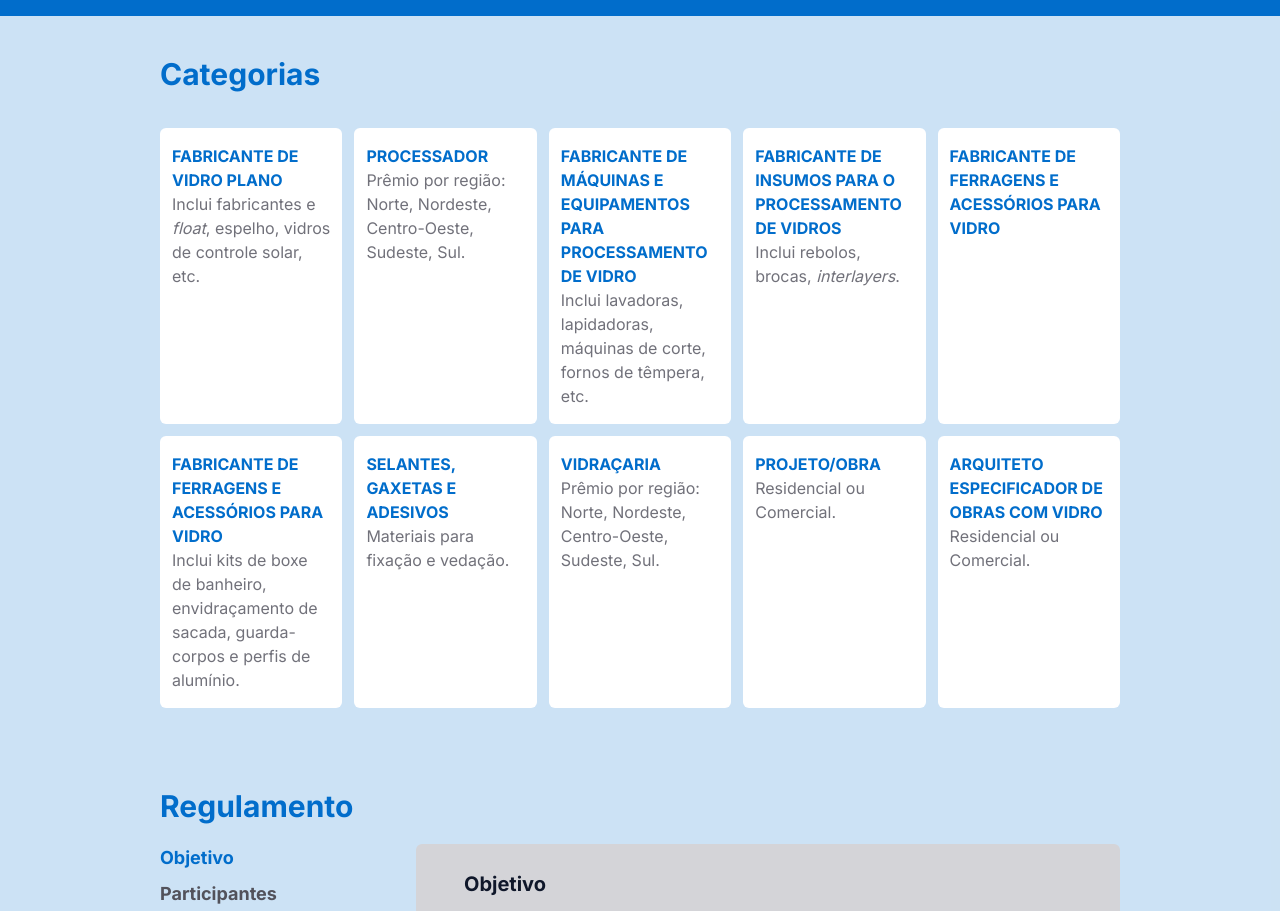
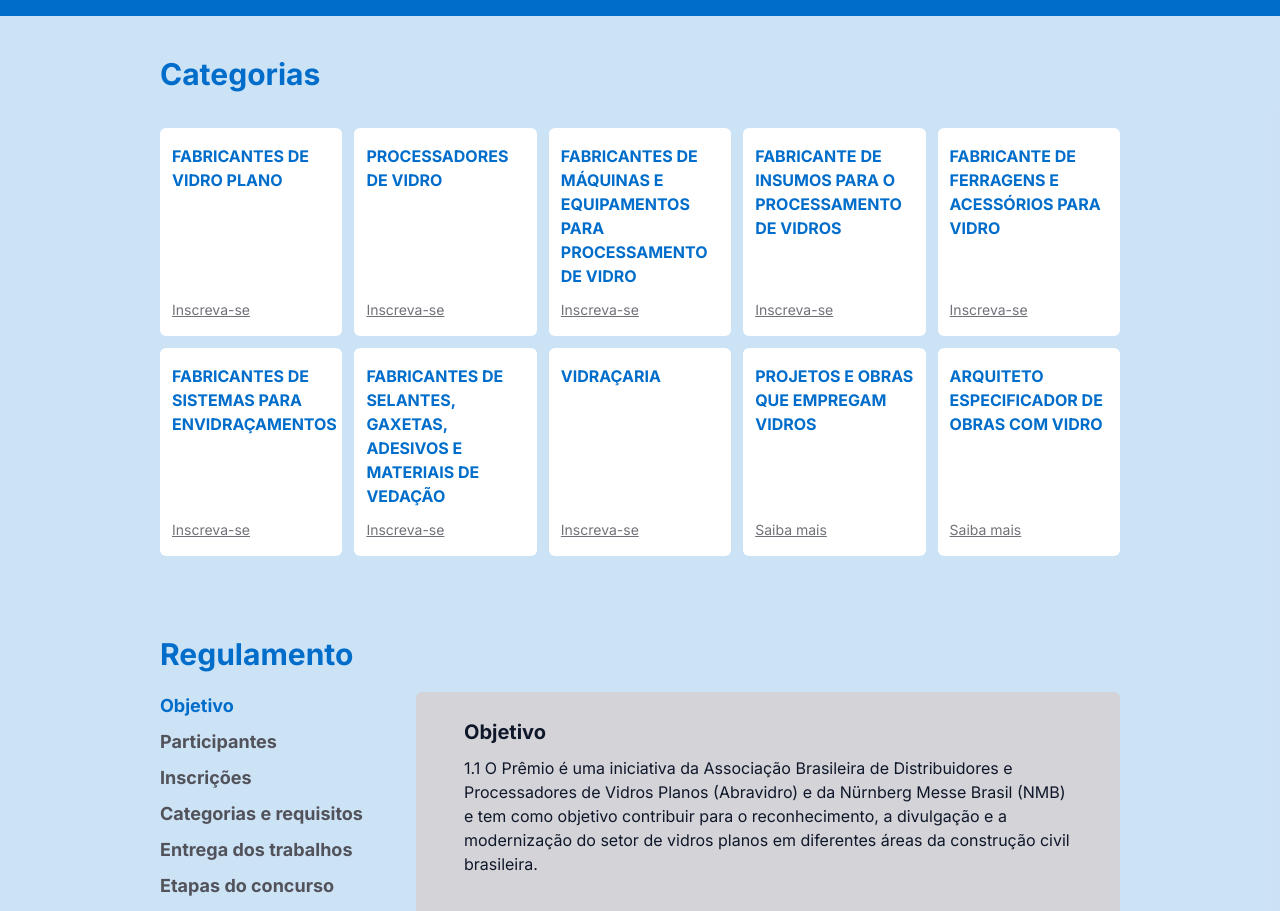
Before and after one commit to VerbusComunicacao/premio-abravidro, a Next.js app: page / in a window 1280 px wide. Shown: the part 1160-2071 px from the top of the page. Built offline with nearby package versions, Linux system fonts and the light colour scheme.

Commit message:
categorias alteradas

```diff
--- a/package.json
+++ b/package.json
@@ -13,6 +13,7 @@
     "@radix-ui/react-accordion": "^1.1.2",
     "@radix-ui/react-dialog": "^1.0.5",
     "@radix-ui/react-icons": "^1.3.0",
+    "@radix-ui/react-popover": "^1.0.7",
     "class-variance-authority": "^0.7.0",
     "clsx": "^2.1.0",
     "framer-motion": "^11.0.23",
--- a/src/app/page.tsx
+++ b/src/app/page.tsx
@@ -23,55 +23,55 @@ export default function Home() {
           <div className=" ">
             <Subtitle>Categorias</Subtitle>
             <div className="grid md:grid-cols-2 lg:grid-cols-5 gap-3 mt-5 content-start">
-              <Category title={'Fabricante de vidro plano'}>
-                Inclui fabricantes e <i>float</i>, espelho, vidros de controle
-                solar, etc.
-              </Category>
-
-              <Category title={'Processador'}>
-                Prêmio por região: Norte, Nordeste, Centro-Oeste, Sudeste, Sul.
-              </Category>
-
               <Category
-                title={
-                  'Fabricante de máquinas e equipamentos para processamento de vidro'
-                }
-              >
-                Inclui lavadoras, lapidadoras, máquinas de corte, fornos de
-                têmpera, etc.
-              </Category>
-
-              <Category
-                title={'Fabricante de insumos para o processamento de vidros'}
-              >
-                Inclui rebolos, brocas, <i>interlayers</i>.
-              </Category>
-
-              <Category
-                title={'Fabricante de ferragens e acessórios para vidro'}
+                title={'Fabricantes de vidro plano'}
+                link="https://docs.google.com/forms/d/e/1FAIpQLSdyFkpVUploo2yz06sqarKoj-FfL3xiIMCEjCzxutLXK-czJw/viewform?usp=sf_link"
               />
 
               <Category
-                title={'Fabricante de ferragens e acessórios para vidro'}
-              >
-                Inclui kits de boxe de banheiro, envidraçamento de sacada,
-                guarda-corpos e perfis de alumínio.
+                title={'Processadores de vidro'}
+                link="https://docs.google.com/forms/d/e/1FAIpQLSdW5ezvddFZJaNecGido2Wq86QI2u29u8oFzdQiL6Gxy3uouQ/viewform?usp=sf_link"
+              />
+
+              <Category
+                title="Fabricantes de máquinas e equipamentos para processamento de vidro"
+                link="https://docs.google.com/forms/d/e/1FAIpQLSetrdoD747Ztqu41NeXDhriZShvtam05OG3sFPhyOu9WQx7sg/viewform?usp=sf_link"
+              />
+
+              <Category
+                title="Fabricante de insumos para o processamento de vidros"
+                link="https://docs.google.com/forms/d/e/1FAIpQLSfq5loK_zUDKHkp7GJspsh-_piH093-VMtI6RzeQYAU9tOKbg/viewform?usp=sf_link"
+              />
+
+              <Category
+                title="Fabricante de ferragens e acessórios para vidro"
+                link=" https://docs.google.com/forms/d/e/1FAIpQLSeiiXV6HKHWr8BYhs6HnvteHMNgwS7b3J-gsz6yQUW5HcVDhw/viewform?usp=sf_link"
+              />
+
+              <Category
+                title="Fabricantes de sistemas para envidraçamentos"
+                link="https://docs.google.com/forms/d/e/1FAIpQLSe3CTeMPXn-kHPTFW9dqig_WYOL2lslVXqdc-tE9zUcAFcOhg/viewform?usp=sf_link"
+              />
+
+              <Category
+                title="Fabricantes de selantes, gaxetas, adesivos e materiais de vedação"
+                link="https://docs.google.com/forms/d/e/1FAIpQLSczfxrACoyMI4u0d8ZvOz1rvfGvOPLnLwAb605GAGY1bbf0yQ/viewform?usp=sf_link"
+              />
+
+              <Category
+                title={'Vidraçaria'}
+                link="https://docs.google.com/forms/d/e/1FAIpQLSdvcSr736BPPzDAeYl83pTADfy7R0wSLo50mN3v-ybECypBFg/viewform?usp=sf_link"
+              />
+
+              <Category title={'Projetos e obras que empregam vidros'}>
+                Os concorrentes desta categoria serão indicados pela organização
+                do prêmio e, para concorrer, precisarão aceitar a indicação,
+                enviando fotos e documentos que suportem a indicação.
               </Category>
-
-              <Category title={'Selantes, gaxetas e adesivos'}>
-                Materiais para fixação e vedação.
-              </Category>
-
-              <Category title={'Vidraçaria'}>
-                Prêmio por região: Norte, Nordeste, Centro-Oeste, Sudeste, Sul.
-              </Category>
-
-              <Category title={'Projeto/Obra'}>
-                Residencial ou Comercial.
-              </Category>
-
               <Category title={'Arquiteto especificador de obras com vidro'}>
-                Residencial ou Comercial.
+                Os concorrentes desta categoria serão indicados pela organização
+                do prêmio e, para concorrer, precisarão aceitar a indicação,
+                enviando fotos e documentos que suportem a indicação.
               </Category>
             </div>
           </div>
--- a/src/components/category.tsx
+++ b/src/components/category.tsx
@@ -2,17 +2,20 @@
 
 import { motion } from 'framer-motion'
 import { ReactNode } from 'react'
+import { Popover, PopoverContent, PopoverTrigger } from './ui/popover'
 
 export function Category({
   title,
   children,
+  link,
 }: {
   title: string
   children?: ReactNode
+  link?: string
 }) {
   return (
     <motion.div
-      className="bg-white rounded-md p-3 py-4 flex flex-col justify-start hover:bg-yellow-400 transition-colors"
+      className="bg-white rounded-md p-3 py-4 flex flex-col gap-3 justify-between hover:bg-yellow-400 transition-colors"
       initial={{
         opacity: 0,
         translateY: 50,
@@ -22,7 +25,19 @@ export function Category({
       viewport={{ once: true }}
     >
       <h3 className="text-background font-bold uppercase">{title}</h3>
-      <p className="text-zinc-500">{children}</p>
+      {children && (
+        <Popover>
+          <PopoverTrigger className="text-sm text-start text-zinc-500 underline">
+            Saiba mais
+          </PopoverTrigger>
+          <PopoverContent>{children}</PopoverContent>
+        </Popover>
+      )}
+      {link && (
+        <a className="text-sm text-zinc-500 underline" href={link}>
+          Inscreva-se
+        </a>
+      )}
     </motion.div>
   )
 }
--- /dev/null
+++ b/src/components/ui/popover.tsx
@@ -0,0 +1,33 @@
+"use client"
+
+import * as React from "react"
+import * as PopoverPrimitive from "@radix-ui/react-popover"
+
+import { cn } from "@/lib/utils"
+
+const Popover = PopoverPrimitive.Root
+
+const PopoverTrigger = PopoverPrimitive.Trigger
+
+const PopoverAnchor = PopoverPrimitive.Anchor
+
+const PopoverContent = React.forwardRef<
+  React.ElementRef<typeof PopoverPrimitive.Content>,
+  React.ComponentPropsWithoutRef<typeof PopoverPrimitive.Content>
+>(({ className, align = "center", sideOffset = 4, ...props }, ref) => (
+  <PopoverPrimitive.Portal>
+    <PopoverPrimitive.Content
+      ref={ref}
+      align={align}
+      sideOffset={sideOffset}
+      className={cn(
+        "z-50 w-72 rounded-md border bg-popover p-4 text-popover-foreground shadow-md outline-none data-[state=open]:animate-in data-[state=closed]:animate-out data-[state=closed]:fade-out-0 data-[state=open]:fade-in-0 data-[state=closed]:zoom-out-95 data-[state=open]:zoom-in-95 data-[side=bottom]:slide-in-from-top-2 data-[side=left]:slide-in-from-right-2 data-[side=right]:slide-in-from-left-2 data-[side=top]:slide-in-from-bottom-2",
+        className
+      )}
+      {...props}
+    />
+  </PopoverPrimitive.Portal>
+))
+PopoverContent.displayName = PopoverPrimitive.Content.displayName
+
+export { Popover, PopoverTrigger, PopoverContent, PopoverAnchor }
```
Also changed, not shown: 1 other file (tests, documents, lock files or other folders).
